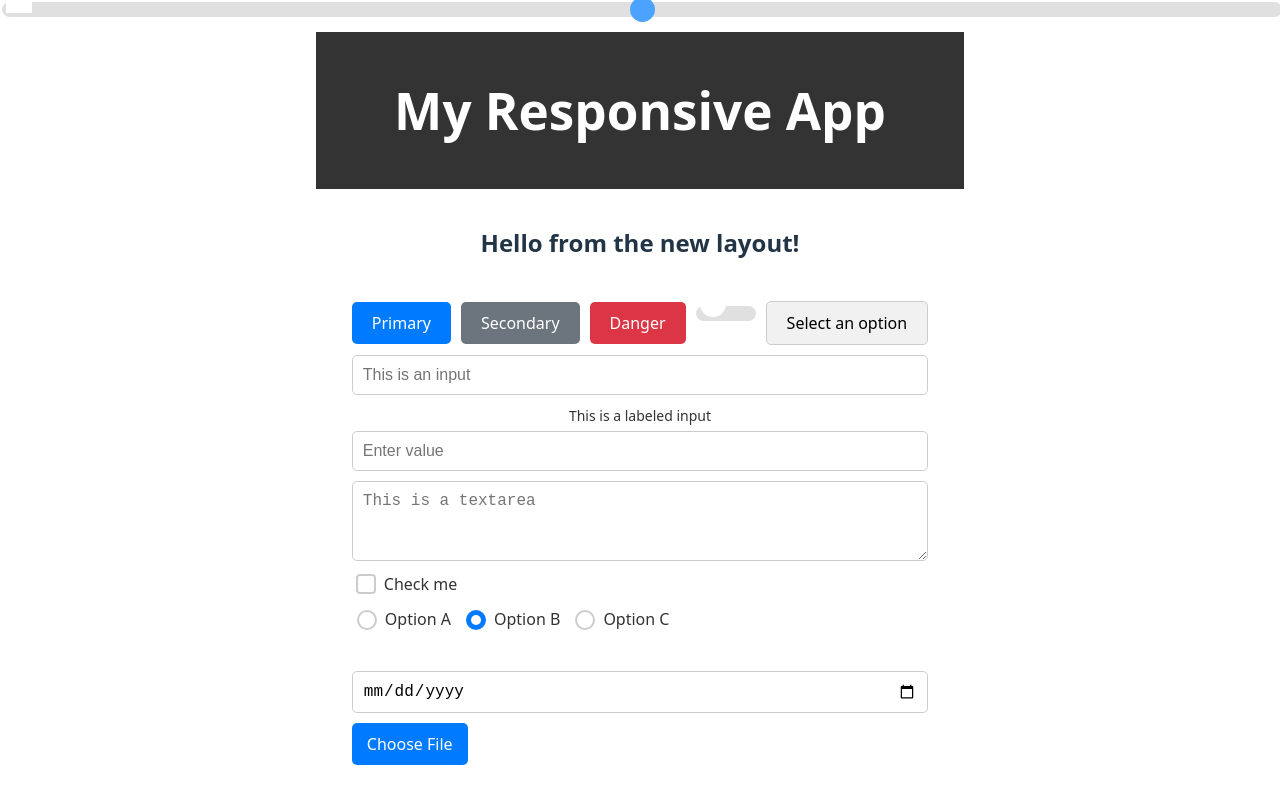
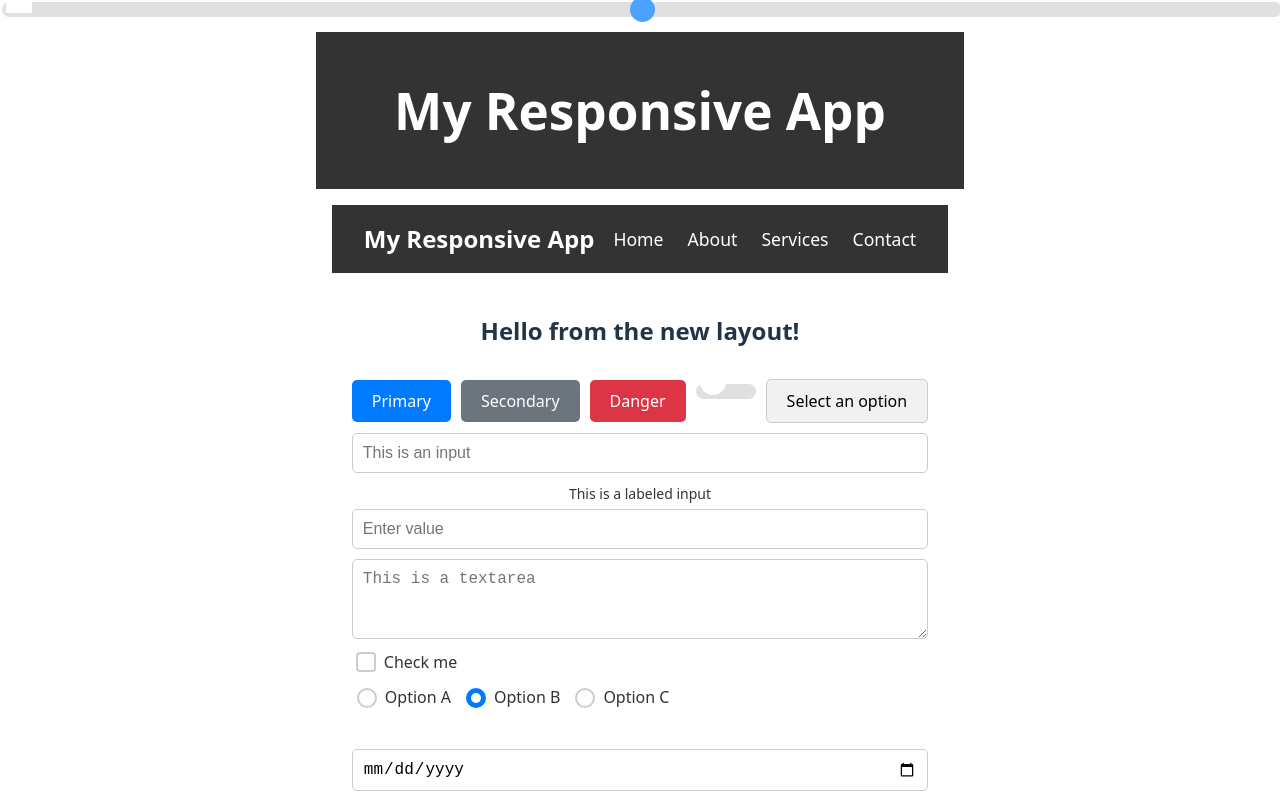
Before and after one commit to yongsuChang/kubernetes_shopping, a React (Vite) app in the folder responsive-react-app/: page / in a window 1280 px wide. Shown: the top 799 px of the page. Built offline with nearby package versions, Linux system fonts and the light colour scheme.

Commit message:
feat: Add Navbar component

```diff
--- a/responsive-react-app/src/App.tsx
+++ b/responsive-react-app/src/App.tsx
@@ -10,6 +10,7 @@ import RadioButton from './components/common/RadioButton/RadioButton';
 import Slider from './components/common/Slider/Slider';
 import DatePicker from './components/common/DatePicker/DatePicker';
 import FileUpload from './components/common/FileUpload/FileUpload';
+import Navbar from './components/common/Navbar/Navbar';
 import './App.css';
 
 function App() {
@@ -19,10 +20,18 @@ function App() {
     { value: 'option3', label: 'Option 3' },
   ];
 
+  const navbarLinks = [
+    { label: 'Home', href: '#' },
+    { label: 'About', href: '#' },
+    { label: 'Services', href: '#' },
+    { label: 'Contact', href: '#' },
+  ];
+
   return (
     <Layout>
-      <h2>Hello from the new layout!</h2>
+      <Navbar title="My Responsive App" links={navbarLinks} />
       <div style={{ display: 'flex', flexDirection: 'column', gap: '10px', padding: '20px' }}>
+        <h2>Hello from the new layout!</h2>
         <div style={{ display: 'flex', gap: '10px', alignItems: 'center' }}>
           <Button variant="primary">Primary</Button>
           <Button variant="secondary">Secondary</Button>
--- /dev/null
+++ b/responsive-react-app/src/components/common/Navbar/Navbar.css
@@ -0,0 +1,31 @@
+.navbar {
+  display: flex;
+  justify-content: space-between;
+  align-items: center;
+  background-color: #333;
+  color: white;
+  padding: 1rem 2rem;
+}
+
+.navbar-brand {
+  font-size: 1.5rem;
+  font-weight: bold;
+}
+
+.navbar-links {
+  list-style: none;
+  margin: 0;
+  padding: 0;
+  display: flex;
+  gap: 1.5rem;
+}
+
+.navbar-links a {
+  color: white;
+  text-decoration: none;
+  font-size: 1.1rem;
+}
+
+.navbar-links a:hover {
+  text-decoration: underline;
+}
--- /dev/null
+++ b/responsive-react-app/src/components/common/Navbar/Navbar.tsx
@@ -0,0 +1,24 @@
+import React from 'react';
+import './Navbar.css';
+
+interface NavbarProps {
+  title?: string;
+  links: { label: string; href: string }[];
+}
+
+const Navbar: React.FC<NavbarProps> = ({ title = 'My App', links }) => {
+  return (
+    <nav className="navbar">
+      <div className="navbar-brand">{title}</div>
+      <ul className="navbar-links">
+        {links.map((link) => (
+          <li key={link.href}>
+            <a href={link.href}>{link.label}</a>
+          </li>
+        ))}
+      </ul>
+    </nav>
+  );
+};
+
+export default Navbar;
```
Also changed, not shown: 1 other file (tests, documents, lock files or other folders).
